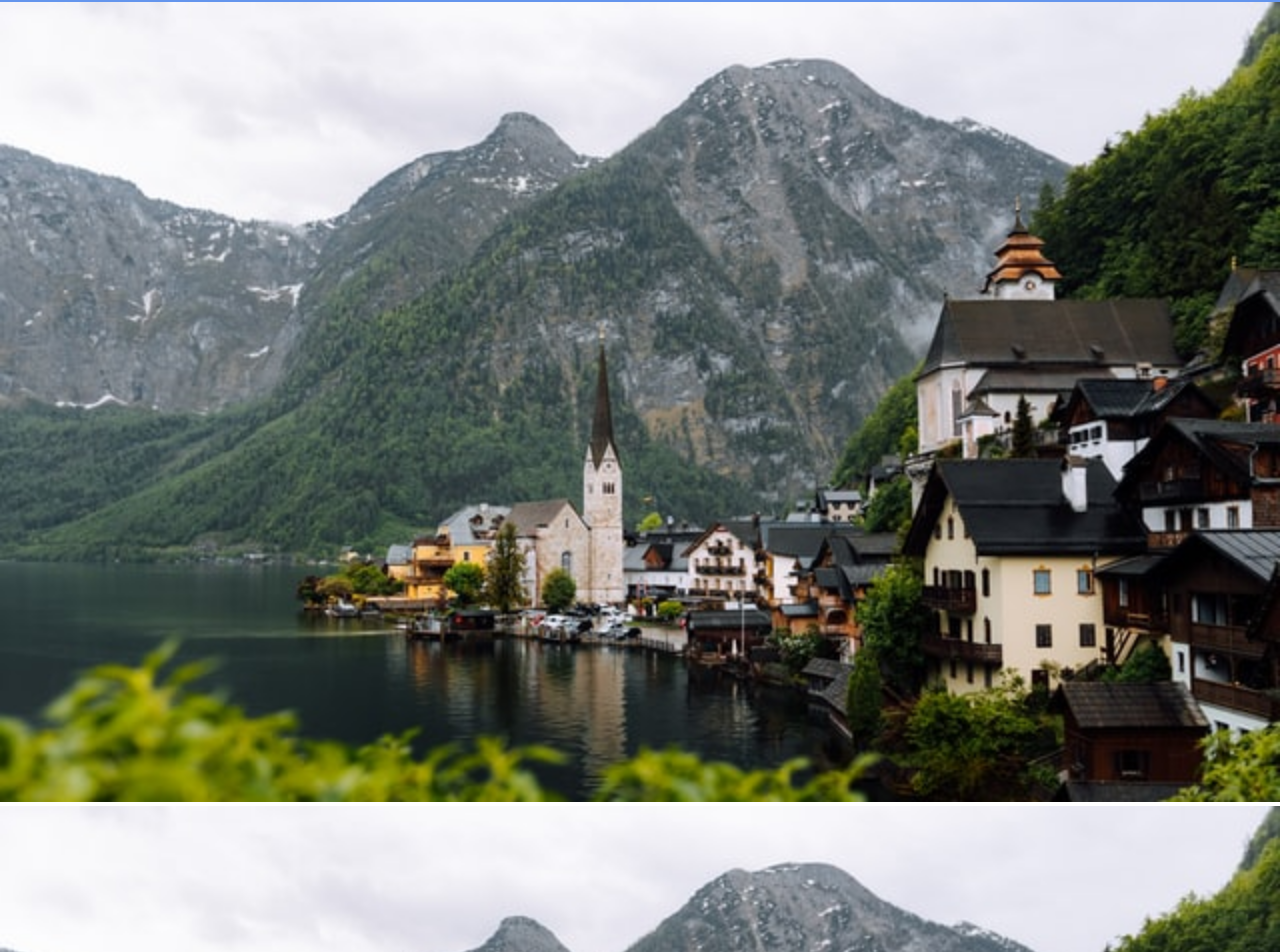
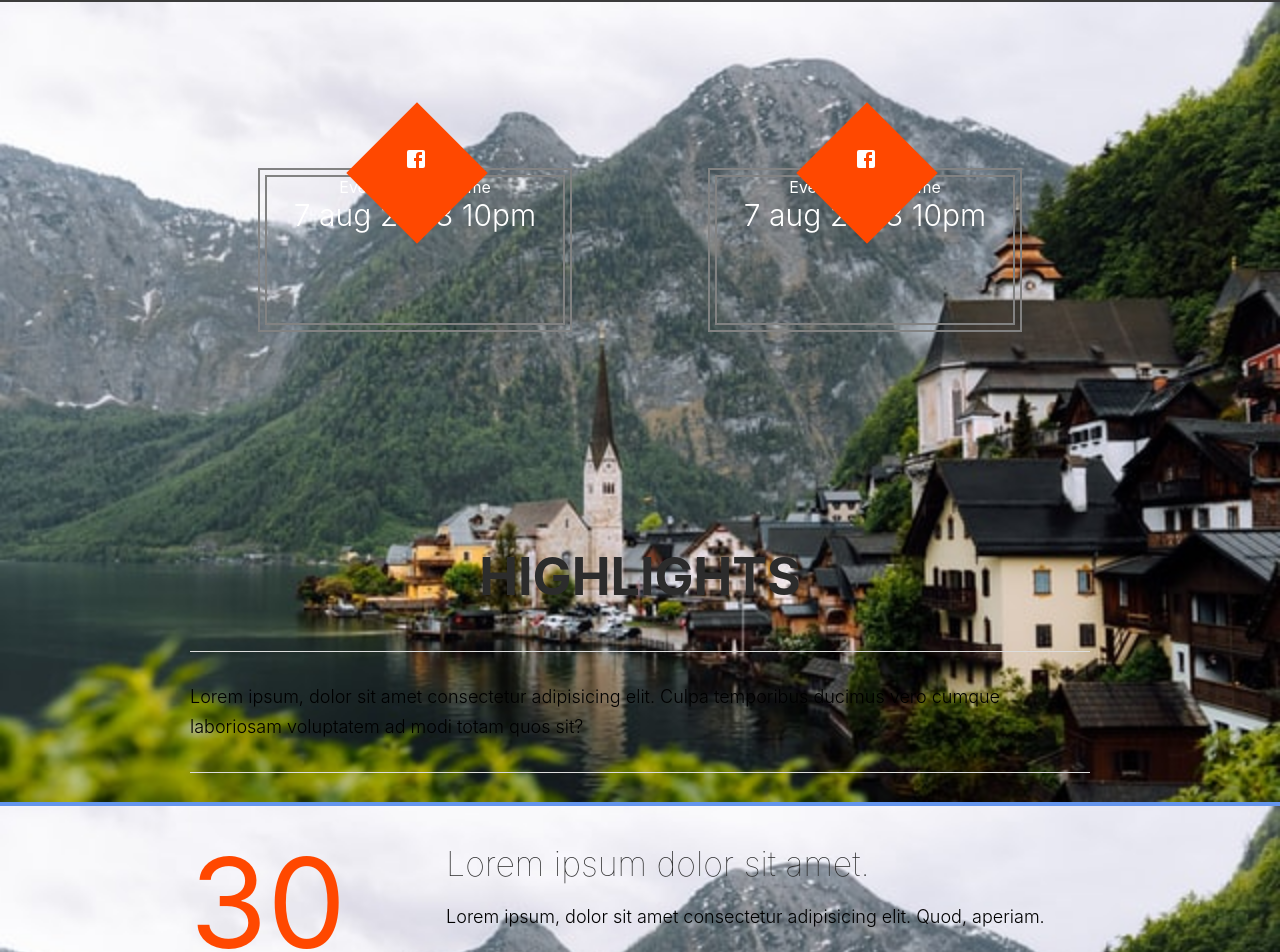
Before and after one commit to jhrhq/vite-react-apps, a React (Vite) app: page / in a window 1280 px wide. Shown: the part 802-1754 px from the top of the page. Built offline with nearby package versions, Linux system fonts and the light colour scheme.

Commit message:
highlights component

```diff
--- a/src/App.css
+++ b/src/App.css
@@ -1,5 +1,4 @@
 .App {
-  height: 1500px;
   background-color: cornflowerblue;
 }
 
--- a/src/App.jsx
+++ b/src/App.jsx
@@ -1,13 +1,17 @@
+
 import './App.css'
 import Featured from './featured/Featured'
 import Header from './header_footer/Header'
+import Highlights from './highlights/Highlihts'
 import './resources/styles.css'
-
+import VenueInfo from './venue_info/VenueInfo'
 function App() {
   return (
     <div className="App">
       <Header ></Header>
       <Featured />
+      <VenueInfo />
+      <Highlights />
     </div>
   )
 }
--- /dev/null
+++ b/src/highlights/Description.jsx
@@ -0,0 +1,17 @@
+import React from 'react';
+import { Fade } from 'react-reveal';
+
+const Description = () => {
+    return (
+        <Fade>
+            <div className="center_wrapper">
+                <h2>Highlights</h2>
+                <div className="highlight_description">
+                    Lorem ipsum, dolor sit amet consectetur adipisicing elit. Culpa temporibus ducimus vero cumque laboriosam voluptatem ad modi totam quos sit?
+                </div>
+            </div>
+        </Fade>
+    );
+};
+
+export default Description;
--- /dev/null
+++ b/src/highlights/Discount.jsx
@@ -0,0 +1,36 @@
+import React, { useEffect, useState } from 'react';
+import { Fade, Slide } from 'react-reveal';
+
+const Discount = () => {
+    const [discount, setDiscount] = useState(0)
+
+    useEffect(() => {
+        setTimeout(() => {
+            discount < 30 && setDiscount((prev) => prev + 1)
+        }, 30)
+    },[discount])
+
+    return (
+
+            <div className="center_wrapper">
+                <div className="discount_wrapper">
+                    <Fade left>
+                        <div className="discount_percentage">
+                            <span>{discount}</span>
+                            <span>Off</span>
+                        </div>
+                    </Fade>
+                    <Slide right>
+                        <div className="discount_description">
+                            <h3>Lorem ipsum dolor sit amet.</h3>
+                            <p>Lorem ipsum, dolor sit amet consectetur adipisicing elit. Quod, aperiam.</p>
+                            <div >Button</div>
+                        </div>
+                    </Slide>
+                </div>
+            </div>
+
+        );
+};
+
+export default Discount;
--- /dev/null
+++ b/src/highlights/Highlihts.jsx
@@ -0,0 +1,15 @@
+
+import React from 'react';
+import Description from './Description';
+import Discount from './Discount';
+
+const Highlights = () => {
+    return (
+        <div className='highlight_wrapper'>
+           <Description />
+           <Discount />
+        </div>
+    );
+};
+
+export default Highlights;
--- a/src/resources/styles.css
+++ b/src/resources/styles.css
@@ -242,11 +242,11 @@ footer .footer_copyright {
   padding: 70px 0px;
 }
 
-.discount_wrapper .discount_porcentage {
+.discount_wrapper .discount_percentage {
   padding-right: 100px;
 }
 
-.discount_wrapper .discount_porcentage span:nth-child(1) {
+.discount_wrapper .discount_percentage span:nth-child(1) {
   color: #ff4800;
   font-size: 125px;
   font-weight: 400;
@@ -254,7 +254,7 @@ footer .footer_copyright {
   line-height: 120px;
 }
 
-.discount_wrapper .discount_porcentage span:nth-child(2) {
+.discount_wrapper .discount_percentage span:nth-child(2) {
   color: #2c2c2c;
   font-size: 50px;
   font-weight: 400;
--- /dev/null
+++ b/src/venue_info/VenueInfo.jsx
@@ -0,0 +1,44 @@
+import { Facebook } from '@mui/icons-material';
+import React from 'react';
+import { Zoom } from 'react-reveal';
+
+const VenueInfo = () => {
+    return (
+        <div className='bck_black'>
+            <div className="center_wrapper">
+                <div className="vn_wrapper">
+                    <Zoom duration={500} delay={500}>
+                        <div className="vn_item">
+                            <div className="vn_outer">
+                                <div className="vn_inner">
+                                    <div className="vn_icon_square bck_red"></div>
+                                    <div className="vn_icon" style={{display:'flex', alignItem: 'center', justifyContent:'center'}}>
+                                        <Facebook />
+                                    </div>
+                                    <div className="vn-title">Event Date and time</div>
+                                    <div className="vn_desc">7 aug 2023 10pm</div>
+                                </div>
+                            </div>
+                        </div>
+                    </Zoom>
+                    <Zoom duration={500} delay={500}>
+                        <div className="vn_item">
+                            <div className="vn_outer">
+                                <div className="vn_inner">
+                                    <div className="vn_icon_square bck_red"></div>
+                                    <div className="vn_icon" style={{display:'flex', alignItem: 'center', justifyContent:'center'}}>
+                                        <Facebook />
+                                    </div>
+                                    <div className="vn-title">Event Date and time</div>
+                                    <div className="vn_desc">7 aug 2023 10pm</div>
+                                </div>
+                            </div>
+                        </div>
+                    </Zoom>
+                </div>
+            </div>
+        </div>
+    );
+};
+
+export default VenueInfo;
```
